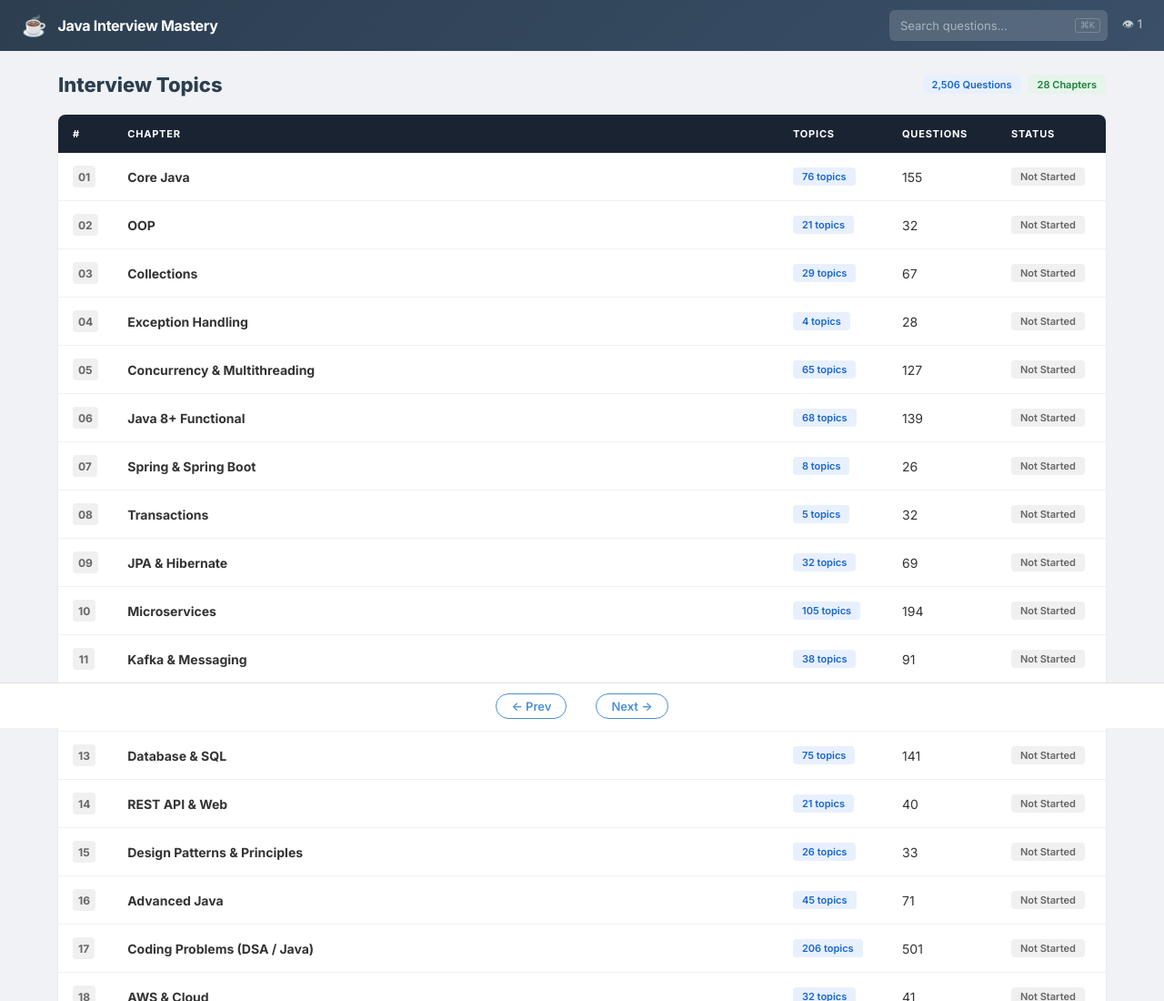
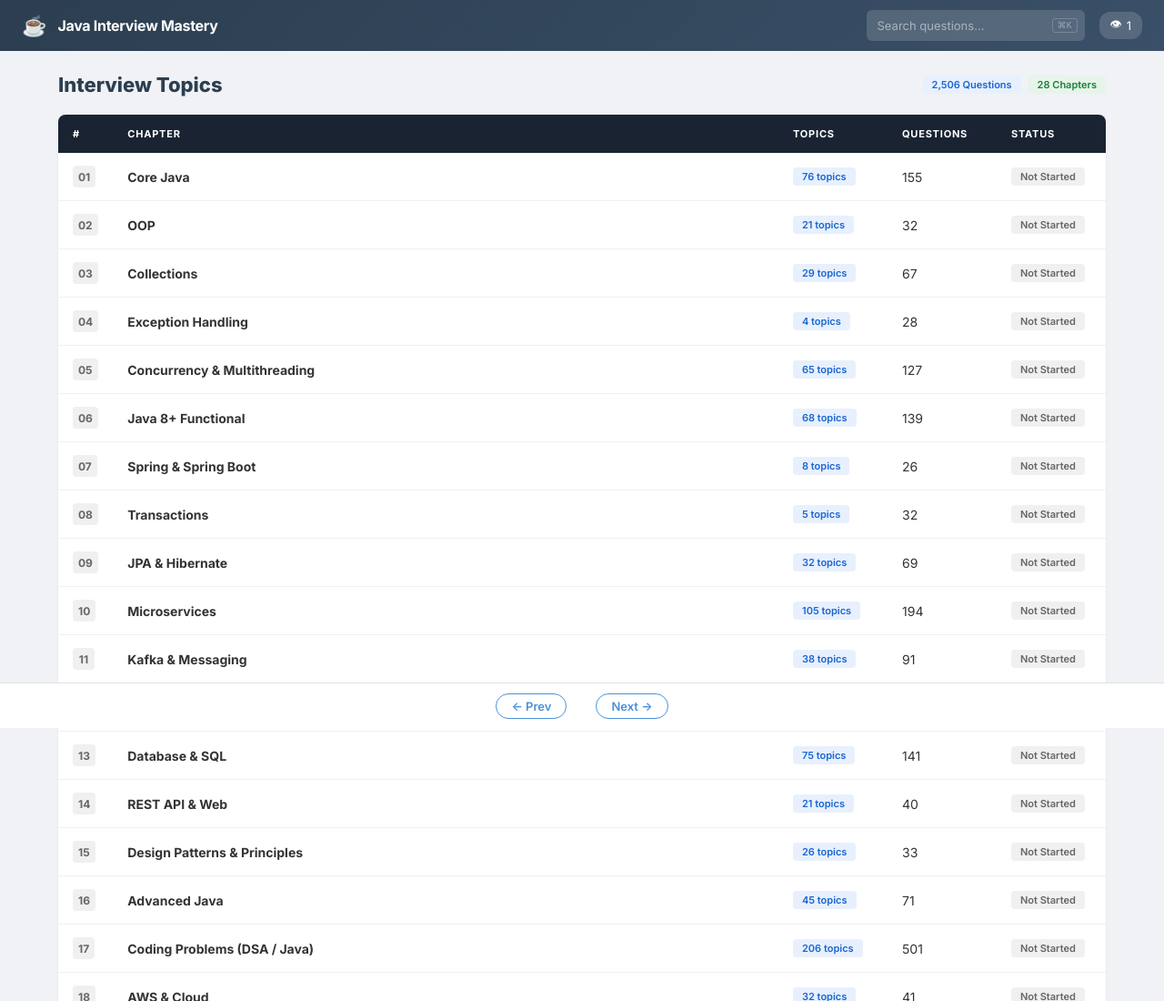
Before and after one commit to p7ksingh/java-interview-mastery, a plain HTML site: page index.html in a window 1280 px wide. Shown: the top 1100 px of the page at 91% size. Drawn offline with Linux system fonts and the light colour scheme; no server answers.

Commit message:
Fix visitor counter — switch to reliable hits.dwyl.com

```diff
--- a/css/style.css
+++ b/css/style.css
@@ -47,7 +47,7 @@ button{font-family:var(--font);cursor:pointer;border:none;background:none;}
   position:absolute;right:8px;font-size:10px;color:rgba(255,255,255,0.4);
   border:1px solid rgba(255,255,255,0.2);border-radius:3px;padding:1px 5px;
 }
-.topbar__visitor{font-size:13px;opacity:0.7;}
+.topbar__visitor{font-size:13px;background:rgba(255,255,255,0.15);padding:4px 12px;border-radius:12px;display:flex;align-items:center;gap:5px;}
 
 /* ===== PAGE ===== */
 .page{max-width:1200px;margin:0 auto;padding:24px;}
--- a/index.html
+++ b/index.html
@@ -41,7 +41,32 @@
 
   <script src="js/app.js"></script>
   <script>
-  (function(){var el=document.getElementById('visitorCount'),K='jim.vc',SK='jim.vt',A='https://api.countapi.xyz',N='java-interview-mastery',C='visitors';function s(n){el.textContent=n>=1000?(n/1000).toFixed(1)+'K':n;}if(!localStorage.getItem(K)){fetch(A+'/hit/'+N+'/'+C).then(function(r){return r.json()}).then(function(d){localStorage.setItem(K,'1');localStorage.setItem(SK,d.value);s(d.value);}).catch(function(){s(localStorage.getItem(SK)||1);});}else{fetch(A+'/get/'+N+'/'+C).then(function(r){return r.json()}).then(function(d){localStorage.setItem(SK,d.value);s(d.value);}).catch(function(){s(localStorage.getItem(SK)||'—');});}})();
+  (function(){
+    var el=document.getElementById('visitorCount');
+    // Use hits.dwyl.com — free, no signup, always works
+    var img = new Image();
+    img.onload = function(){};
+    img.src = 'https://hits.dwyl.com/p7ksingh/javabypankaj.svg';
+
+    // Fetch the count from the badge API
+    fetch('https://hits.dwyl.com/p7ksingh/javabypankaj.json')
+      .then(function(r){ return r.json(); })
+      .then(function(d){
+        var count = d.count || d.message || 0;
+        el.textContent = count;
+      })
+      .catch(function(){
+        // Fallback: use localStorage counter
+        var key = 'jim.local.visits';
+        var n = parseInt(localStorage.getItem(key) || '0', 10);
+        if (!sessionStorage.getItem('jim.counted')) {
+          n++;
+          localStorage.setItem(key, String(n));
+          sessionStorage.setItem('jim.counted', '1');
+        }
+        el.textContent = n;
+      });
+  })();
   </script>
   <script data-goatcounter="https://java-interview-mastery.goatcounter.com/count" async src="//gc.zgo.at/count.js"></script>
 </body>
```
Also changed, not shown: 2 other files.
